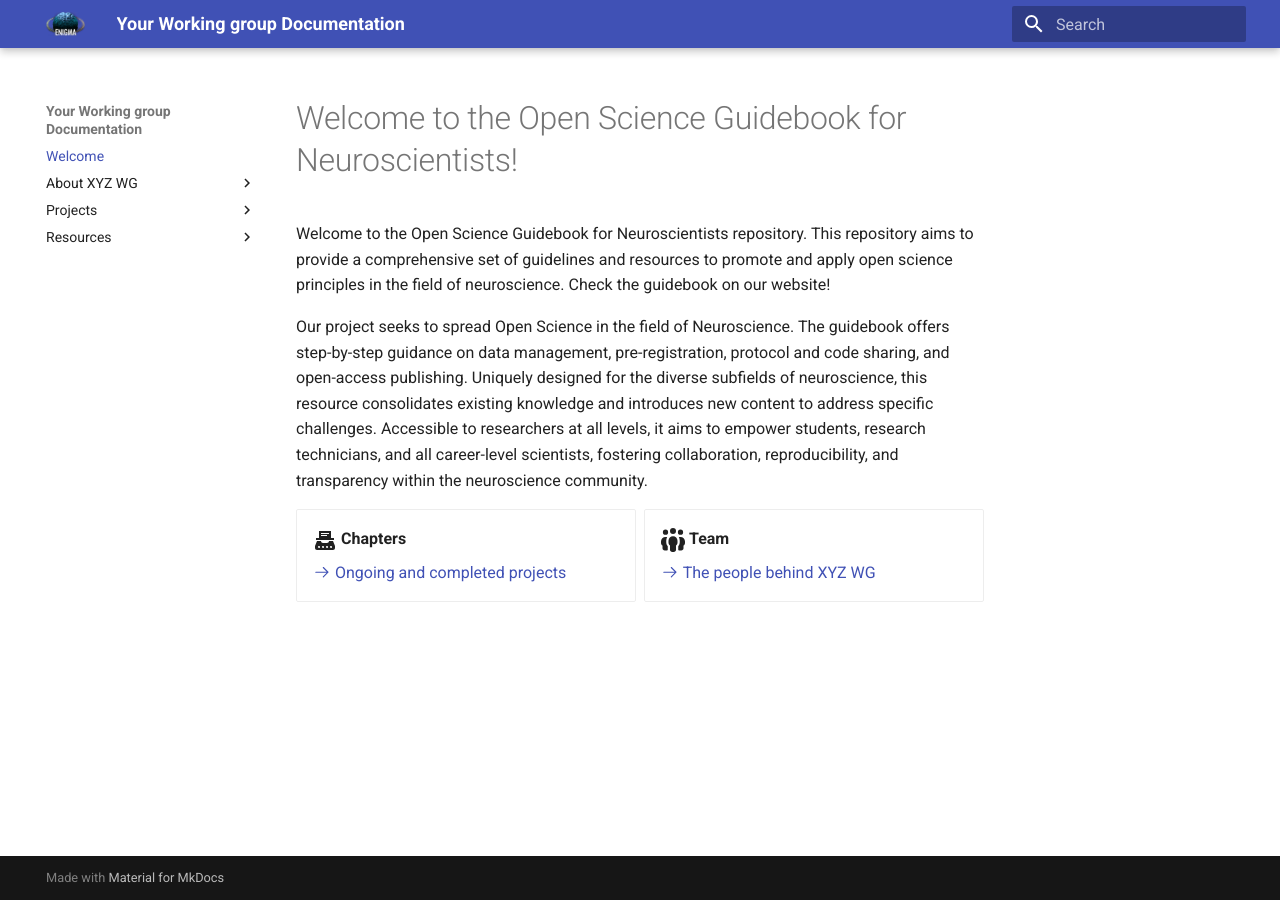
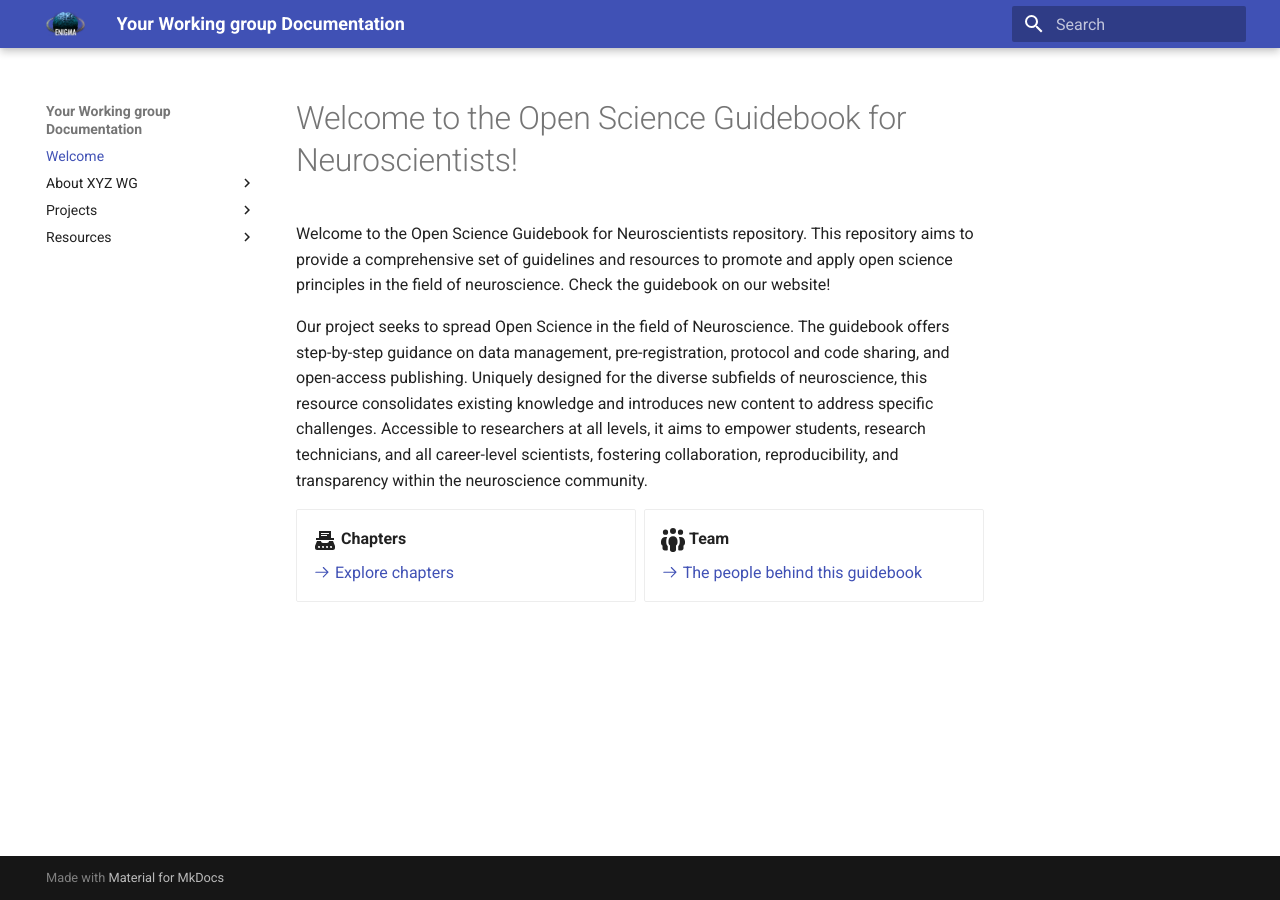
Before and after one commit to ANW-Open-Science/Open-Science-Guidebook-for-Neuroscientists, an MkDocs documentation site: the page built from docs/index.md, in a window 1280 px wide. Built offline with MkDocs 1.6.1 and Material for MkDocs 9.7.7, drawn with Linux system fonts in a browser that asks for light colours.

Commit message:
Update index.md

```diff
--- a/docs/index.md
+++ b/docs/index.md
@@ -8,10 +8,10 @@ Our project seeks to spread Open Science in the field of Neuroscience. The guide
 
 - :material-typewriter:{ .lg .middle } __Chapters__
 
-    [:octicons-arrow-right-24: Ongoing and completed projects](tabs/all_chapters.md)
+    [:octicons-arrow-right-24: Explore chapters](tabs/all_chapters.md)
 
 - :fontawesome-solid-people-group:{ .lg .middle } __Team__
 
-    [:octicons-arrow-right-24: The people behind XYZ WG](working_group/team.md)
+    [:octicons-arrow-right-24: The people behind this guidebook](working_group/team.md)
 
 </div>
```
